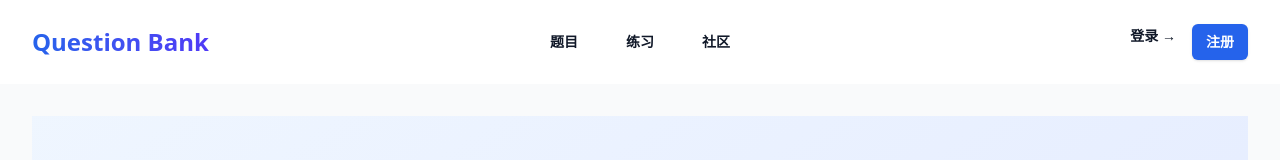
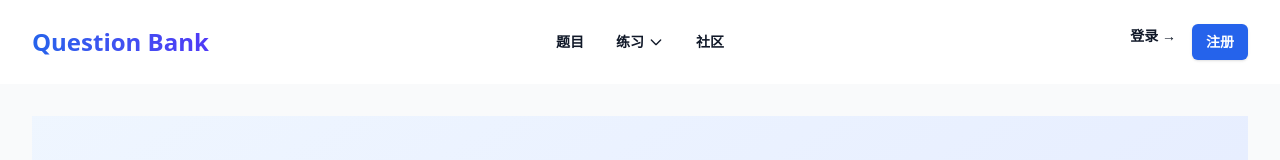
Before and after one commit to WangMaoquan/Question-Bank, a Vue app in the folder apps/frontend/: page / in a window 1280 px wide. Shown: the top 160 px of the page. Built offline with nearby package versions, Linux system fonts and the light colour scheme.

Commit message:
feat(frontend): add practice dropdown menu to header navigation

```diff
--- a/apps/frontend/src/components/layout/Header.vue
+++ b/apps/frontend/src/components/layout/Header.vue
@@ -13,7 +13,15 @@ const mobileMenuOpen = ref(false);
 
 const navigation = [
   { name: '题目', href: '/questions' },
-  { name: '练习', href: '/practice' },
+  {
+    name: '练习',
+    href: '/practice',
+    submenu: [
+      { name: '练习记录', href: '/practice/records' },
+      { name: '错题本', href: '/practice/wrong' },
+      { name: '我的收藏', href: '/practice/favorites' },
+    ],
+  },
   { name: '社区', href: '/community' },
 ];
 
@@ -54,15 +62,46 @@ const handleLogout = () => {
           <Bars3Icon class="h-6 w-6" aria-hidden="true" />
         </button>
       </div>
-      <div class="hidden lg:flex lg:gap-x-12">
+      <div class="hidden lg:flex lg:gap-x-8">
+        <template v-for="item in navigation" :key="item.name">
+          <!-- Menu with submenu -->
+          <Menu v-if="item.submenu" as="div" class="relative">
+            <MenuButton
+              class="text-sm font-semibold leading-6 text-gray-900 hover:text-primary-600 transition-colors flex items-center gap-1"
+            >
+              {{ item.name }}
+              <svg class="w-4 h-4" fill="none" stroke="currentColor" viewBox="0 0 24 24">
+                <path
+                  stroke-linecap="round"
+                  stroke-linejoin="round"
+                  stroke-width="2"
+                  d="M19 9l-7 7-7-7"
+                />
+              </svg>
+            </MenuButton>
+            <MenuItems
+              class="absolute left-0 z-10 mt-2 w-48 origin-top-left rounded-md bg-white py-1 shadow-lg ring-1 ring-black ring-opacity-5 focus:outline-none"
+            >
+              <MenuItem v-for="subitem in item.submenu" :key="subitem.name" v-slot="{ active }">
                 <RouterLink
-          v-for="item in navigation"
-          :key="item.name"
+                  :to="subitem.href"
+                  :class="[active ? 'bg-gray-100' : '', 'block px-4 py-2 text-sm text-gray-700']"
+                >
+                  {{ subitem.name }}
+                </RouterLink>
+              </MenuItem>
+            </MenuItems>
+          </Menu>
+
+          <!-- Simple link without submenu -->
+          <RouterLink
+            v-else
             :to="item.href"
             class="text-sm font-semibold leading-6 text-gray-900 hover:text-primary-600 transition-colors"
           >
             {{ item.name }}
           </RouterLink>
+        </template>
       </div>
       <div v-if="!isAuthPage" class="hidden lg:flex lg:flex-1 lg:justify-end gap-x-4">
         <template v-if="!authStore.isAuthenticated">
```
Lines whose indentation alone changed are shown as unchanged.
